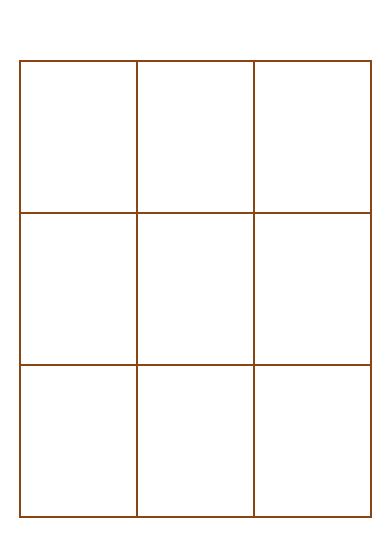
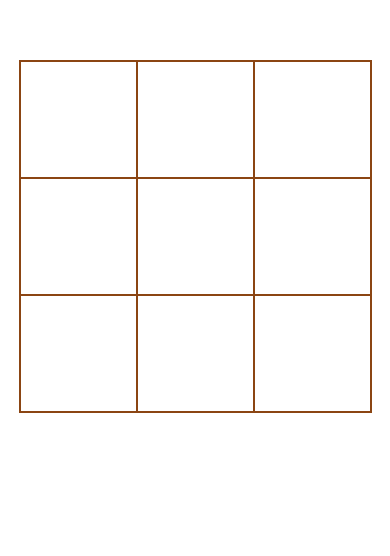
Before and after one commit to emeibech/tictactoe, a plain HTML site: page index.html in a window 390 px wide. Shown: the part 140-696 px from the top of the page. Drawn offline with Linux system fonts and the light colour scheme.

Commit message:
Fix responsiveness

```diff
--- a/styles.css
+++ b/styles.css
@@ -20,7 +20,7 @@ body {
     border: 1px solid saddlebrown;
     display: grid;
     place-items: center;
-    height: min(18vh, 200px);
+    height: min(30vw, 200px);
     width: min(30vw, 200px);
     font-size: calc(4rem + 2vw);
 }
```
